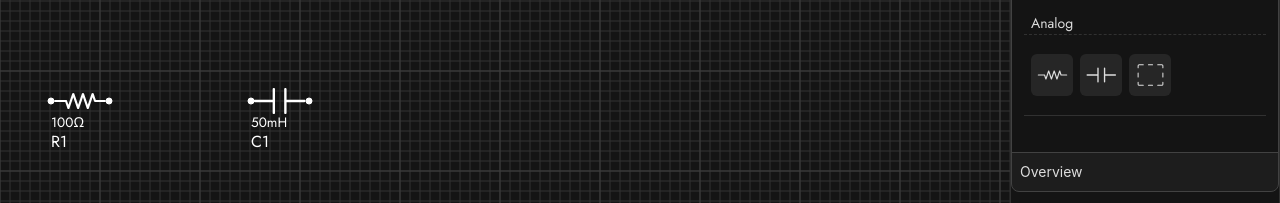
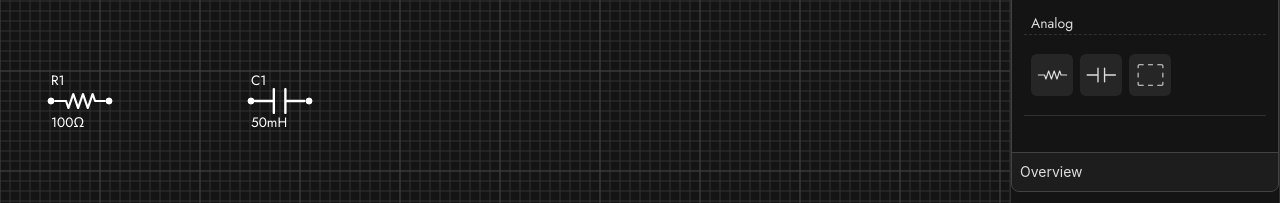
Before and after one commit to AletzMan/bitlab-circuit, a React (Vite) app: page / in a window 1280 px wide. Shown: the part 129-332 px from the top of the page. Built offline with nearby package versions, Linux system fonts and the light colour scheme.

Commit message:
refactor: Add idRes property to AnalogComponent data in AnalogComponent.tsx

```diff
--- a/src/components/AnalogComponent/styles.module.css
+++ b/src/components/AnalogComponent/styles.module.css
@@ -26,6 +26,13 @@
     position: absolute;
     font-size: 0.85em;
     bottom: -2px;
+    left: 0;
+}
+
+.id {
+    position: absolute;
+    font-size: 0.85em;
+    top: -2px;
     left: 0;
 }
 
```
